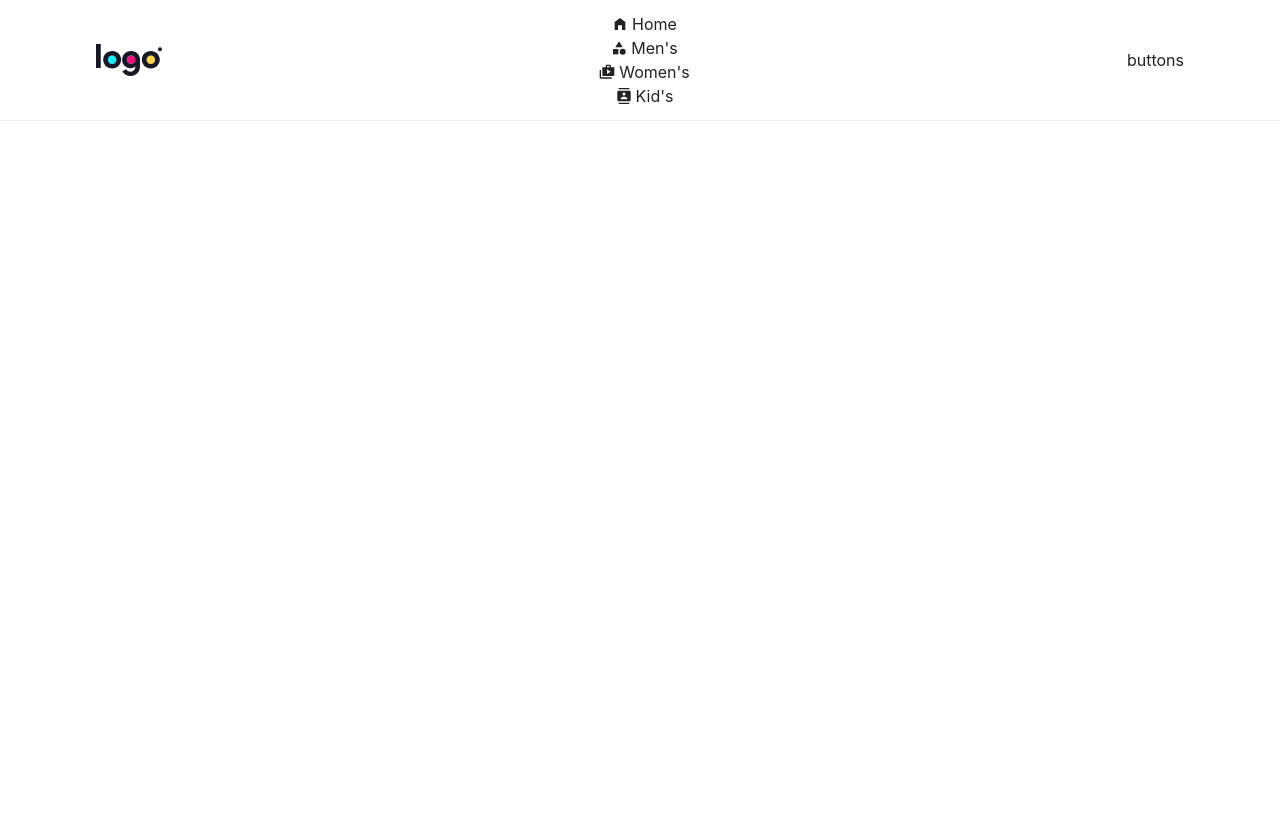
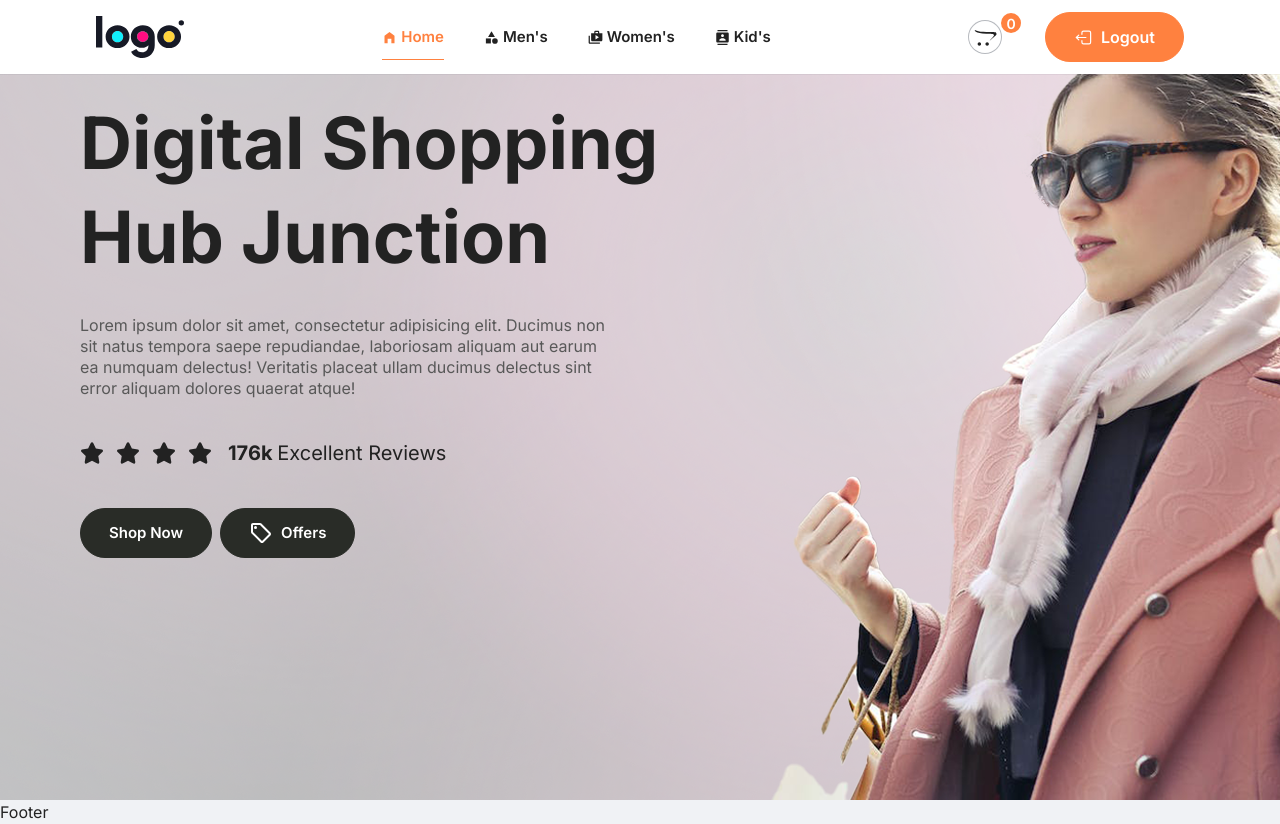
Before and after one commit to Tkavindi/Ecommerce-app, a React (Vite) app in the folder frontend/: page / in a window 1280 px wide. Before the commit the page ends 800 px from the top, so only its background shows below. Built offline with nearby package versions, Linux system fonts and the light colour scheme.

Commit message:
Hero.jsx Created

```diff
--- a/frontend/index.html
+++ b/frontend/index.html
@@ -1,8 +1,14 @@
-<!doctype html>
+<!DOCTYPE html>
 <html lang="en">
   <head>
     <meta charset="UTF-8" />
     <link rel="icon" type="image/svg+xml" href="/vite.svg" />
+    <link rel="preconnect" href="https://fonts.googleapis.com" />
+    <link rel="preconnect" href="https://fonts.gstatic.com" crossorigin />
+    <link
+      href="https://fonts.googleapis.com/css2?family=Inter:ital,opsz,wght@0,14..32,100..900;1,14..32,100..900&display=swap"
+      rel="stylesheet"
+    />
     <meta name="viewport" content="width=device-width, initial-scale=1.0" />
     <title>Ecommerce Mern</title>
   </head>
--- a/frontend/src/App.jsx
+++ b/frontend/src/App.jsx
@@ -5,6 +5,7 @@ import Category from "./pages/Category";
 import Product from "./pages/Product";
 import Cart from "./pages/Cart";
 import Login from "./pages/Login";
+import Footer from "./components/Footer";
 
 export default function App() {
   return (
@@ -13,14 +14,16 @@ export default function App() {
       <Header/>
       <Routes>
         <Route path="/" element={<Home/>}/>
-        <Route path="/" element={<Category/>}/>
-        <Route path="/" element={<Category/>}/>
-        <Route path="/" element={<Category/>}/>
-        <Route path="/" element={<Product/>}/>
-        <Route path="/" element={<Cart/>}/>
-        <Route path="/" element={<Login/>}/>
+        <Route path="/men" element={<Category/>}/>
+        <Route path="/women" element={<Category/>}/>
+        <Route path="/kids" element={<Category/>}/>
+        <Route path="/product" element={<Product/>}/>
+          <Route path=":productId" element={<Product/>}></Route>
+        <Route path="/cart-page" element={<Cart/>}/>
+        <Route path="/login" element={<Login/>}/>
       </Routes>
       </BrowserRouter>
+      <Footer/>
 
     </main>
   )
--- /dev/null
+++ b/frontend/src/components/Footer.jsx
@@ -0,0 +1,9 @@
+import React from 'react'
+
+const Footer = () => {
+  return (
+    <div>Footer</div>
+  )
+}
+
+export default Footer
--- a/frontend/src/components/Header.jsx
+++ b/frontend/src/components/Header.jsx
@@ -1,27 +1,60 @@
-import React from 'react'
-import { Link } from 'react-router-dom'
-import logo from '../assets/logo.svg'
-import Navbar from './Navbar'
+import React, { useState } from "react";
+import { Link, NavLink } from "react-router-dom";
+import Navbar from "./Navbar";
+import { MdClose, MdMenu } from "react-icons/md";
+import {FaOpencart} from "react-icons/fa";
+// import images
+import logo from "../assets/logo.svg";
+import logout from "../assets/logout.svg";
+import user from "../assets/user.svg";
 
 const Header = () => {
+  const [menuOpened, setmenuOpened] = useState(false);
+  const toggleMenu = () => setmenuOpened(!menuOpened);
+
   return (
     <>
-    <header className='fixed top-0 left-0 m-auto max_padd_container w-full bg-white
-    ring-1 ring-slate-900/5 z-10'>
-        <div className='px-4 flexBetween py-3 max-xs:px-2   '>
+      <header
+        className="fixed top-0 left-0 m-auto max_padd_container w-full bg-white
+    ring-1 ring-slate-900/5 z-10"
+      >
+        <div className="px-4 flexBetween py-3 max-xs:px-2   ">
           {/* logo */}
           <div>
-                <Link><img src={logo} alt="" height={66} width={66}/></Link>
+            <Link>
+              <img src={logo} alt="" height={66} width={88} />
+            </Link>
           </div>
-            {/* Navbar */}
-            <Navbar/>
+          {/* Navbar Desktop */}
+          <Navbar
+            containerStyles={"hidden md:flex gap-x-5 xl:gap-x-10 medium-15"}
+          />
+
+          {/* Navbar mobile  */}
+          <Navbar
+            containerStyles={`${
+              menuOpened
+                ? "flex items-start flex-col gap-y-12 fixed top-20 right-8 p-12 bg-white rounded-3xl shadow-md w-64 medium-16 ring-1 ring-slate-900/5 transition-all duration-300"
+                : "flex items-start flex-col gap-y-12 fixed top-20 p-12 bg-white rounded-3xl shadow-md w-64 medium-16 ring-1 ring-slate-900/5 transition-all duration-300 -right-[100%]"
+            }`}
+          />
           {/* buttons */}
-            <div>buttons</div>
-
+          <div className="flexBetween sm:gap-x-2 bold-16">
+            {!menuOpened ? (
+              <MdMenu className="md:hidden cursor-pointer hover:text-secondary mr-2 p-1 ring-1 ring-slate-900/30 h-8 w-8 rounded-full " onClick={toggleMenu} />
+            ) : (
+              <MdClose className="md:hidden cursor-pointer hover:text-secondary mr-2 p-1 ring-1 ring-slate-900/30 h-8 w-8 rounded-full" onClick={toggleMenu} />
+            )}
+            <div className="flexBetween sm:gap-x-6 ">
+              <NavLink to={"cart-page"} className={"flex"}><FaOpencart className="p-1 h-8 w-8 ring-slate-900/30 ring-1 rounded-full"/><span className="relative flexCenter w-5 h-5 rounded-full bg-secondary text-white medium-14 -top-2">0</span></NavLink>
+              <NavLink to={'logout'} className={"btn_secondary_rounded flexCenter gap-x-2 medium-16"}><img src={logout} alt="logoutIcon" className="" height={19} width={19}/>Logout</NavLink>
+              {/* <NavLink to={'login'} className={"btn_secondary_rounded flexCenter gap-x-2 medium-16 "}><img src={user} alt="userIcon" className="" height={19} width={19}/>Login</NavLink> */}
+            </div>
+          </div>
         </div>
       </header>
     </>
-  )
-}
+  );
+};
 
-export default Header
+export default Header;
--- /dev/null
+++ b/frontend/src/components/Hero.jsx
@@ -0,0 +1,51 @@
+import React from "react";
+import { MdOutlineLocalOffer } from "react-icons/md";
+import { FaStar } from "react-icons/fa6";
+import { NavLink } from "react-router-dom";
+
+const Hero = () => {
+  return (
+    <>
+      <section
+        className="relative bg-hero bg-center bg-no-repeat h-screen  w-full"
+      >
+        <div className="max_padd_container relative top-32 xs:top-45 md:top-24">
+          <h1 className="h1 capitalize max-w-[37rem]">
+            Digital Shopping Hub Junction
+          </h1>
+          <p className="text-gray-50 regular-16 mt-6 max-w-[33rem]">
+            Lorem ipsum dolor sit amet, consectetur adipisicing elit. Ducimus
+            non sit natus tempora saepe repudiandae, laboriosam aliquam aut
+            earum ea numquam delectus! Veritatis placeat ullam ducimus delectus
+            sint error aliquam dolores quaerat atque!
+          </p>
+          <div className="flexStart !items-center gap-x-4 my-10">
+            <div className="!regular-24 flexCenter gap-x-3">
+              <FaStar />
+              <FaStar />
+              <FaStar />
+              <FaStar />
+            </div>
+            <div className="bold-16 sm:bold-20">
+              176k{" "}
+              <span className="regular-16 sm:regular-20">
+                Excellent Reviews
+              </span>
+            </div>
+          </div>
+          <div className="max-xs:flex-col flex gap-2">
+            <NavLink to={""} className={"btn_dark_rounded flexCenter"}>
+              Shop Now
+            </NavLink>
+            <NavLink to={""} className={"btn_dark_rounded flexCenter gap-x-2"}>
+              <MdOutlineLocalOffer className="text-2xl" />
+              Offers
+            </NavLink>
+          </div>
+        </div>
+      </section>
+    </>
+  );
+};
+
+export default Hero;
--- a/frontend/src/components/Navbar.jsx
+++ b/frontend/src/components/Navbar.jsx
@@ -7,10 +7,10 @@ const Navbar = ({containerStyles}) => {
   return (
     <>
     <nav className={`${containerStyles}`}>
-      <NavLink to ={'/'}><div className='flexCenter gap-x-1'><MdHomeFilled/>Home</div></NavLink>
-      <NavLink to ={'/men'}><div className='flexCenter gap-x-1'><MdCategory/>Men's</div></NavLink>
-      <NavLink to ={'/women'}><div className='flexCenter gap-x-1'><MdShop2/>Women's</div></NavLink>
-      <NavLink to ={'/kids'}><div className='flexCenter gap-x-1'><MdContacts/>Kid's</div></NavLink>
+      <NavLink to ={'/'} className={({isActive}) => isActive ? "active_link" : ""}><div className='flexCenter gap-x-1'><MdHomeFilled/>Home</div></NavLink>
+      <NavLink to ={'/men'} className={({isActive}) => isActive ? "active_link" : ""}><div className='flexCenter gap-x-1'><MdCategory/>Men's</div></NavLink>
+      <NavLink to ={'/women'} className={({isActive}) => isActive ? "active_link" : ""}><div className='flexCenter gap-x-1'><MdShop2/>Women's</div></NavLink>
+      <NavLink to ={'/kids'} className={({isActive}) => isActive ? "active_link" : ""}><div className='flexCenter gap-x-1'><MdContacts/>Kid's</div></NavLink>
     </nav>
     </>
   )
--- a/frontend/src/pages/Home.jsx
+++ b/frontend/src/pages/Home.jsx
@@ -1,8 +1,11 @@
 import React from 'react'
+import Hero from '../components/Hero'
 
 const Home = () => {
   return (
-    <div>Home</div>
+    <>
+    <Hero/>
+    </>
   )
 }
 
```
Lines whose indentation alone changed are shown as unchanged.
